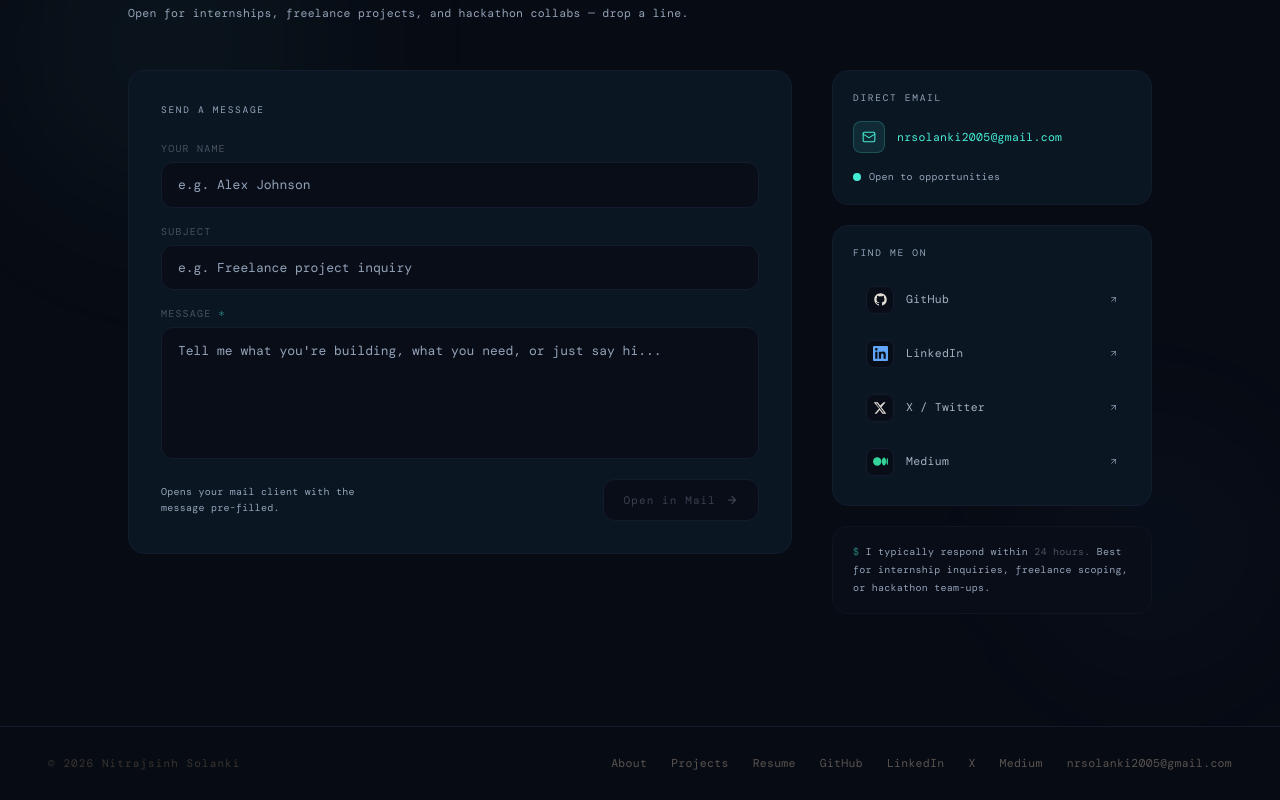
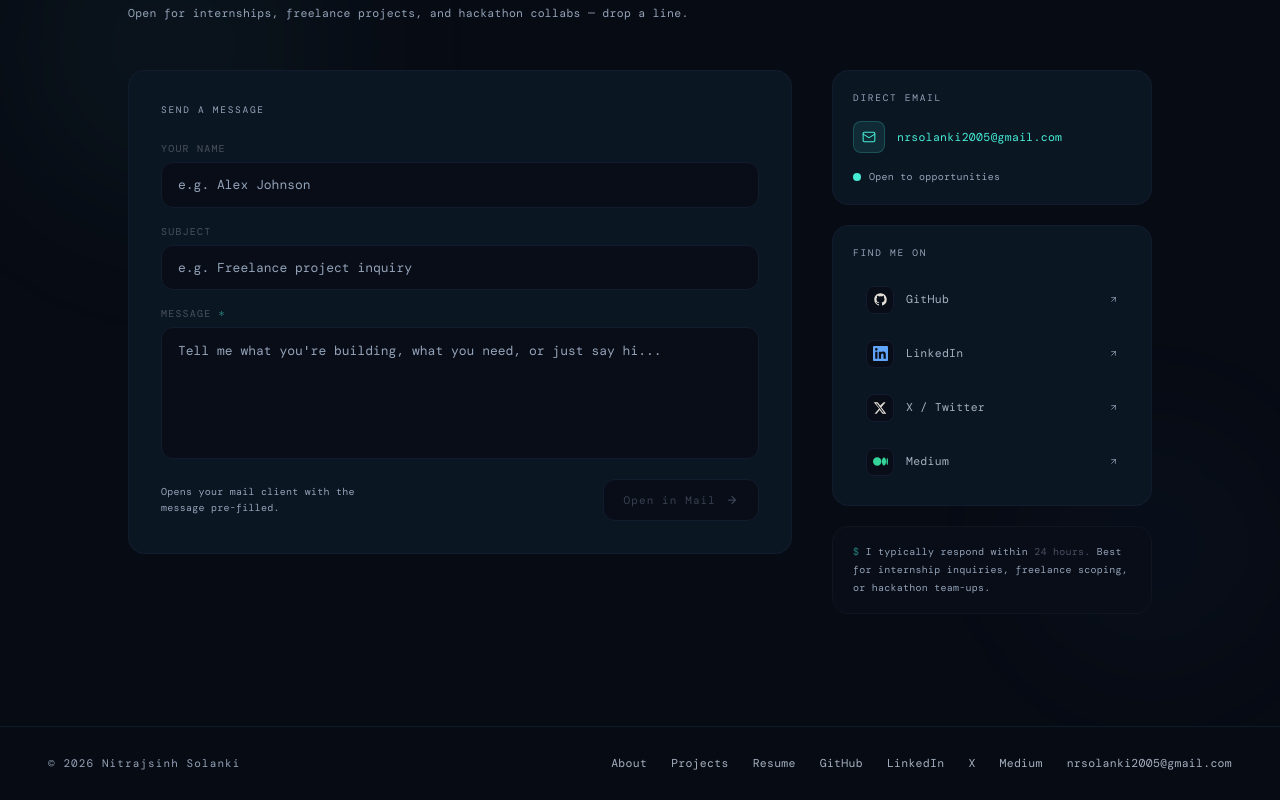
Before and after one commit to Nitrajsinh-Solanki/nitrajsinh-solanki-portfolio, a Next.js app in the folder nitrajsinh-solanki/: page / in a window 1280 px wide. Shown: the part 7989-8789 px from the top of the page. Built offline with nearby package versions, Linux system fonts and the light colour scheme; no server answers; a web font is replaced by a local one.

Commit message:
Improve text contrast in Footer.tsx

```diff
--- a/nitrajsinh-solanki/app/components/Footer.tsx
+++ b/nitrajsinh-solanki/app/components/Footer.tsx
@@ -18,15 +18,15 @@ const SOCIAL_LINKS = [
 export default function Footer() {
   return (
     <footer className="border-t border-[#111A28] px-8 md:px-12 py-7 flex flex-col sm:flex-row items-center justify-between gap-4 flex-wrap">
-      <span className="font-mono text-[11px] text-[#3A3530] tracking-widest">© {new Date().getFullYear()} Nitrajsinh Solanki</span>
+      <span className="font-mono text-[11px] text-[#94A3B8] tracking-widest">© {new Date().getFullYear()} Nitrajsinh Solanki</span>
       <div className="flex items-center gap-6 flex-wrap">
         {INTERNAL_LINKS.map(({ label, href }) => (
-          <Link key={href} href={href} className="font-mono text-[11.5px] text-[#5A5450] hover:text-teal-300 transition-colors duration-200 tracking-wide">{label}</Link>
+          <Link key={href} href={href} className="font-mono text-[11.5px] text-[#A5B0C0] hover:text-teal-300 transition-colors duration-200 tracking-wide">{label}</Link>
         ))}
         {SOCIAL_LINKS.map(({ label, href }) => (
           <a key={label} href={href} target={href.startsWith("http") ? "_blank" : undefined}
             rel={href.startsWith("http") ? "me noopener noreferrer" : undefined}
-            className="font-mono text-[11.5px] text-[#5A5450] hover:text-teal-300 transition-colors duration-200 tracking-wide">{label}</a>
+            className="font-mono text-[11.5px] text-[#A5B0C0] hover:text-teal-300 transition-colors duration-200 tracking-wide">{label}</a>
         ))}
       </div>
     </footer>
```
